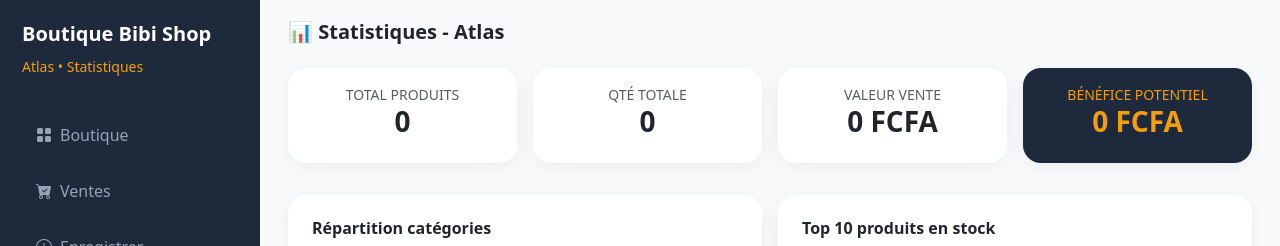
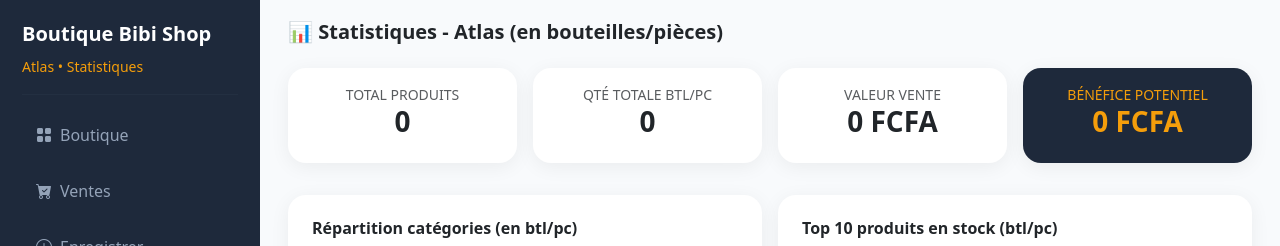
Before and after one commit to francinetchakouet147-cloud/ma-boutique, a Flask app: page /statistiques in a window 1280 px wide. Shown: the top 246 px of the page. Run offline with Flask 3, Linux system fonts and the light colour scheme; data that the repository does not hold is empty.

Commit message:
Update statistiques.html

```diff
--- a/templates/statistiques.html
+++ b/templates/statistiques.html
@@ -1,7 +1,6 @@
 <!DOCTYPE html><html lang="fr"><head><meta charset="UTF-8"><meta name="viewport" content="width=device-width,initial-scale=1"><title>Stats</title>
 <link href="https://cdn.jsdelivr.net/npm/bootstrap@5.3.0/dist/css/bootstrap.min.css" rel="stylesheet"><link href="https://cdn.jsdelivr.net/npm/bootstrap-icons@1.11.0/font/bootstrap-icons.css" rel="stylesheet"><script src="https://cdn.jsdelivr.net/npm/chart.js"></script>
-<style>
-:root{--primary:#1e293b;--accent:#f59e0b;--bg:#f8fafc}body{background:var(--bg)}
+<style>:root{--primary:#1e293b;--accent:#f59e0b;--bg:#f8fafc}body{background:var(--bg)}
 .sidebar{width:260px;background:var(--primary);position:fixed;height:100vh;padding:22px;top:0;left:0;color:#cbd5e1;z-index:1000;transition:0.3s}
 .sidebar a{color:#94a3b8;text-decoration:none;display:block;padding:12px 14px;border-radius:12px;margin-bottom:8px}.sidebar a.active,.sidebar a:hover{background:#334155;color:#fff}
 .main{margin-left:260px;padding:20px 28px}.card{border:0;border-radius:18px;box-shadow:0 4px 20px rgba(0,0,0,.06)}
@@ -9,23 +8,19 @@
 .overlay{display:none;position:fixed;top:0;left:0;width:100%;height:100%;background:rgba(0,0,0,0.5);z-index:999}
 @media(max-width:768px){.sidebar{transform:translateX(-100%)}.sidebar.open{transform:translateX(0)}.main{margin-left:0;padding-top:70px}.hamburger{display:block}.overlay.open{display:block}}
 </style></head><body>
-<button class="hamburger" onclick="toggleMenu()"><i class="bi bi-list fs-4"></i></button>
-<div class="overlay" id="overlay" onclick="toggleMenu()"></div>
+<button class="hamburger" onclick="toggleMenu()"><i class="bi bi-list fs-4"></i></button><div class="overlay" id="overlay" onclick="toggleMenu()"></div>
 <div class="sidebar" id="sidebar"><h5 class="text-white fw-bold" id="bName">Boutique</h5><small style="color:var(--accent)">Atlas • Statistiques</small><hr style="border-color:#334155">
 <a href="/boutique"><i class="bi bi-grid-fill me-2"></i>Boutique</a><a href="/ventes"><i class="bi bi-cart-check-fill me-2"></i>Ventes</a><a href="/enregistrer"><i class="bi bi-plus-circle me-2"></i>Enregistrer</a><a href="/statistiques" class="active" style="background:var(--accent);color:#000;font-weight:700"><i class="bi bi-graph-up me-2"></i>Statistiques</a><a href="/historique"><i class="bi bi-clock-history me-2"></i>Historique</a><a href="/depenses"><i class="bi bi-cash-stack me-2"></i>Dépenses</a><a href="/" style="background:#0f172a;color:#fff;padding:12px;border-radius:12px;display:block;text-align:center;margin-top:20px">Déconnexion</a></div>
-
-<div class="main">
-<h5 class="fw-bold">📊 Statistiques - Atlas</h5>
-<div class="row g-3 mt-2"><div class="col-md-3"><div class="card p-3 text-center"><small class="text-muted">TOTAL PRODUITS</small><h3 class="fw-bold" id="t1">0</h3></div></div><div class="col-md-3"><div class="card p-3 text-center"><small class="text-muted">QTÉ TOTALE</small><h3 class="fw-bold" id="t2">0</h3></div></div><div class="col-md-3"><div class="card p-3 text-center"><small class="text-muted">VALEUR VENTE</small><h3 class="fw-bold" id="t3">0</h3></div></div><div class="col-md-3"><div class="card p-3 text-center" style="background:var(--primary);color:#fff"><small style="color:var(--accent)">BÉNÉFICE POTENTIEL</small><h3 class="fw-bold" id="t4" style="color:var(--accent)">0</h3></div></div></div>
-<div class="row g-3 mt-3"><div class="col-md-6"><div class="card p-4"><h6 class="fw-bold">Répartition catégories</h6><canvas id="pie"></canvas></div></div><div class="col-md-6"><div class="card p-4"><h6 class="fw-bold">Top 10 produits en stock</h6><canvas id="bar"></canvas></div></div></div>
-</div>
+<div class="main"><h5 class="fw-bold">📊 Statistiques - Atlas (en bouteilles/pièces)</h5>
+<div class="row g-3 mt-2"><div class="col-md-3"><div class="card p-3 text-center"><small class="text-muted">TOTAL PRODUITS</small><h3 class="fw-bold" id="t1">0</h3></div></div><div class="col-md-3"><div class="card p-3 text-center"><small class="text-muted">QTÉ TOTALE BTL/PC</small><h3 class="fw-bold" id="t2">0</h3></div></div><div class="col-md-3"><div class="card p-3 text-center"><small class="text-muted">VALEUR VENTE</small><h3 class="fw-bold" id="t3">0</h3></div></div><div class="col-md-3"><div class="card p-3 text-center" style="background:var(--primary);color:#fff"><small style="color:var(--accent)">BÉNÉFICE POTENTIEL</small><h3 class="fw-bold" id="t4" style="color:var(--accent)">0</h3></div></div></div>
+<div class="row g-3 mt-3"><div class="col-md-6"><div class="card p-4"><h6 class="fw-bold">Répartition catégories (en btl/pc)</h6><canvas id="pie"></canvas></div></div><div class="col-md-6"><div class="card p-4"><h6 class="fw-bold">Top 10 produits en stock (btl/pc)</h6><canvas id="bar"></canvas></div></div></div></div>
 <script>
 function toggleMenu(){document.getElementById('sidebar').classList.toggle('open');document.getElementById('overlay').classList.toggle('open');}
 let boutique=localStorage.getItem('boutique')||'Boutique Bibi Shop';document.getElementById('bName').innerText=boutique;
-async function load(){let r=await fetch('/api/stock?boutique='+encodeURIComponent(boutique));let j=await r.json();let s=j.stock||[];let ach=s.reduce((a,b)=>a+b.qte*b.achat,0);let ven=s.reduce((a,b)=>a+b.qte*b.vente,0);
-document.getElementById('t1').innerText=s.length;document.getElementById('t2').innerText=s.reduce((a,b)=>a+Number(b.qte),0);document.getElementById('t3').innerText=ven.toLocaleString()+' FCFA';document.getElementById('t4').innerText=(ven-ach).toLocaleString()+' FCFA';
-let byCat={};s.forEach(x=>byCat[x.groupe]=(byCat[x.groupe]||0)+Number(x.qte));new Chart(document.getElementById('pie'),{type:'doughnut',data:{labels:Object.keys(byCat),datasets:[{data:Object.values(byCat),backgroundColor:['#1e293b','#f59e0b','#10b981','#ef4444','#8b5cf6','#06b6d4']}]},options:{plugins:{legend:{position:'bottom'}}}});
-let top=[...s].sort((a,b)=>b.qte-a.qte).slice(0,10);new Chart(document.getElementById('bar'),{type:'bar',data:{labels:top.map(x=>x.nom),datasets:[{label:'Qté',data:top.map(x=>x.qte),backgroundColor:'#f59e0b',borderRadius:8}]},options:{plugins:{legend:{display:false}},scales:{y:{beginAtZero:true}}}});
-}
+function sb(p){return p.stock_base??p.qte??0} function vb(p){return p.vente_base??p.vente??0} function ab(p){return p.achat_base??p.achat??0}
+async function load(){let r=await fetch('/api/stock?boutique='+encodeURIComponent(boutique));let j=await r.json();let s=j.stock||[];let ach=s.reduce((a,b)=>a+sb(b)*ab(b),0);let ven=s.reduce((a,b)=>a+sb(b)*vb(b),0);
+document.getElementById('t1').innerText=s.length;document.getElementById('t2').innerText=s.reduce((a,b)=>a+Number(sb(b)),0);document.getElementById('t3').innerText=ven.toLocaleString()+' FCFA';document.getElementById('t4').innerText=(ven-ach).toLocaleString()+' FCFA';
+let byCat={};s.forEach(x=>byCat[x.groupe]=(byCat[x.groupe]||0)+Number(sb(x)));new Chart(document.getElementById('pie'),{type:'doughnut',data:{labels:Object.keys(byCat),datasets:[{data:Object.values(byCat),backgroundColor:['#1e293b','#f59e0b','#10b981','#ef4444','#8b5cf6','#06b6d4']}]},options:{plugins:{legend:{position:'bottom'}}}});
+let top=[...s].sort((a,b)=>sb(b)-sb(a)).slice(0,10);new Chart(document.getElementById('bar'),{type:'bar',data:{labels:top.map(x=>x.nom),datasets:[{label:'Qté btl/pc',data:top.map(x=>sb(x)),backgroundColor:'#f59e0b',borderRadius:8}]},options:{plugins:{legend:{display:false}},scales:{y:{beginAtZero:true}}}});}
 load();
 </script></body></html>
```
